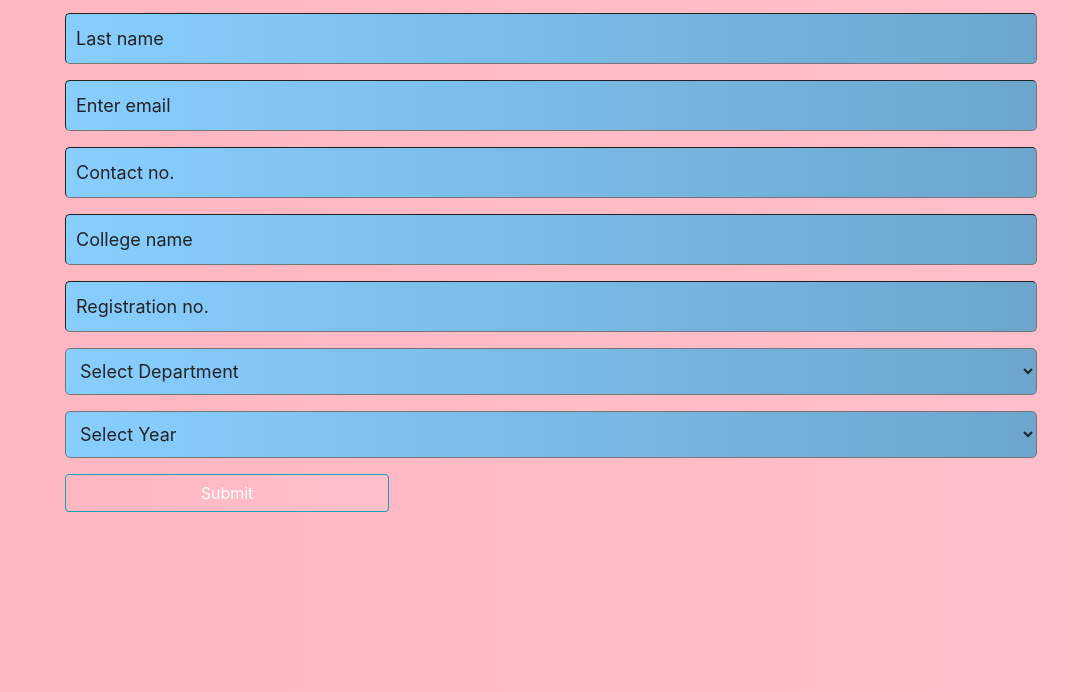
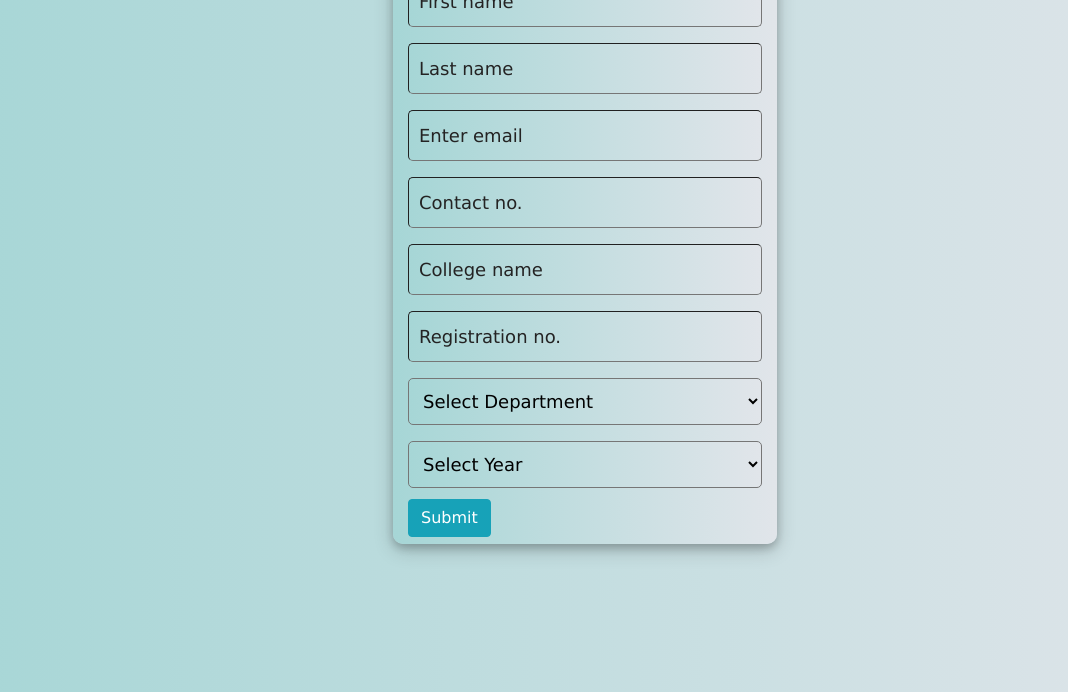
Before and after one commit to niharshini/registration-form, a plain HTML site: page index.html in a window 1280 px wide. Shown: the part 108-800 px from the top of the page, without its empty margins (55-1123 px from the left). Drawn offline with nearby package versions, Linux system fonts and the light colour scheme.

Commit message:
Update styles.css

```diff
--- a/styles.css
+++ b/styles.css
@@ -1,84 +1,47 @@
 body{
-    background: linear-gradient(to right, #FFB6C1,#FFC0CB);
-/*     background-color: #eca3f5; */
+    background: linear-gradient(to right, #a6d6d6, #e1e5ea);
 }
-#container{
-    width: 500px;
-    height: 660px;
-    margin: 0 auto;
-    /* background: linear-gradient(to left, #6CA6CD, #87CEFF); */
-    background-color: #7EC0EE	;
-    top: 10px;
-    position: relative;
+.container{
+    width: 30%;
+    margin-top: 2%;
+    background: linear-gradient(to right, #a6d6d6, #e1e5ea);
+    position:relative;
     border-radius: 10px;
     box-shadow: 0 4px 8px 0 rgba(0, 0, 0, 0.2), 0 6px 20px 0 rgba(0, 0, 0, 0.19);
     font-family: 'Lucida Sans', 'Lucida Sans Regular', 'Lucida Grande', 'Lucida Sans Unicode', Geneva, Verdana, sans-serif;
 }
-h1{
-    padding-left: 25px;
-    padding-top: 18px;
-}
-form{
-    margin-right: 20px;
-    margin-left: 10px;
+h2{
+    padding-top: 1%;
 }
 input
 {
     justify-content: center;
-        /* box-shadow: 0 4px 8px 0 rgba(0, 0, 0, 0.2), 0 6px 20px 0 rgba(0, 0, 0, 0.19); */
-
-    width: 90%;
+    width: 100%;
     padding: 11px 10px;
-    /* margin: 10px 5px;  */
-    margin-right: 25px;
-    margin-left: 25px;
     margin-top: 8px;
     margin-bottom: 8px;
     box-sizing: border-box;
-    /* background-color:  #E9D2D2; */
-    background: linear-gradient(to left, #6CA6CD, #87CEFF);
+    background: linear-gradient(to right, #a6d6d6, #e1e5ea);
     border-radius: 5px;
     border-width: 1px;
-    /* border: 1px; */
     font-size: 18px;
 }
 ::placeholder{
     color:rgb(36, 35, 35);
 }
 select{
-    width: 90%;
+    width: 100%;
     padding: 11px 10px;
-    /* margin: 10px 5px;  */
-    margin-right: 25px;
-    margin-left: 25px;
     margin-top: 8px;
     margin-bottom: 8px;
     box-sizing: border-box;
-    /* background-color:  #E9D2D2; */
-    background: linear-gradient(to left, #6CA6CD, #87CEFF);
+    background: linear-gradient(to right, #a6d6d6, #e1e5ea);
     border-radius: 5px;
-    /* border: white; */
     font-size: 18px;
-    color:rgb(36, 35, 35);
 }
 button{
-    justify-content: center;
-    width: 30%;
-    padding: 11px 10px;
-    margin-right: 25px;
-    margin-left: 25px;
-    margin-top: 8px;
-    margin-bottom: 8px;
-    box-sizing: border-box;
-    /* background-color:#FFB6C1; */
-    background: linear-gradient(to right, #FFB6C1,#FFC0CB);
-    /* background: linear-gradient(to left, #E9D2D2, #FFBBBB); */
-    border-radius: 5px;
-    /* border: white; */
-    font-size: 18px;
-    color:rgb(36, 35, 35);
-    cursor: pointer;
-    border-width: 1px;
+    margin-top: 1%;
+    margin-bottom: 2%;
 }
 input:hover, select:hover, button:hover{
     box-shadow: 0 4px 8px 0 rgba(0, 0, 0, 0.2), 0 6px 20px 0 rgba(0, 0, 0, 0.19);
@@ -86,3 +49,11 @@ input:hover, select:hover, button:hover{
 input:focus, select:focus, button:focus{
     outline: 0;
 }
+@media only screen and (max-width: 786px) {
+    .container {
+      width: 80%;
+    }
+    h2{
+        font-size: 25px ;
+    }
+  }
```
